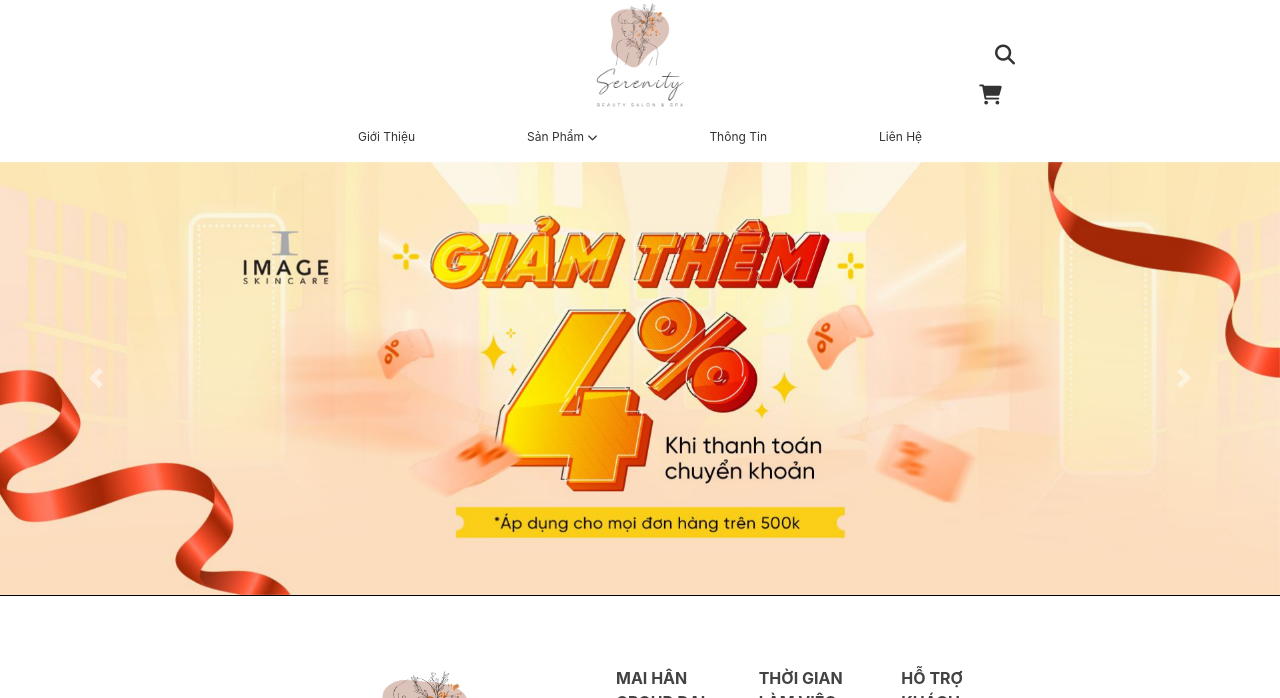
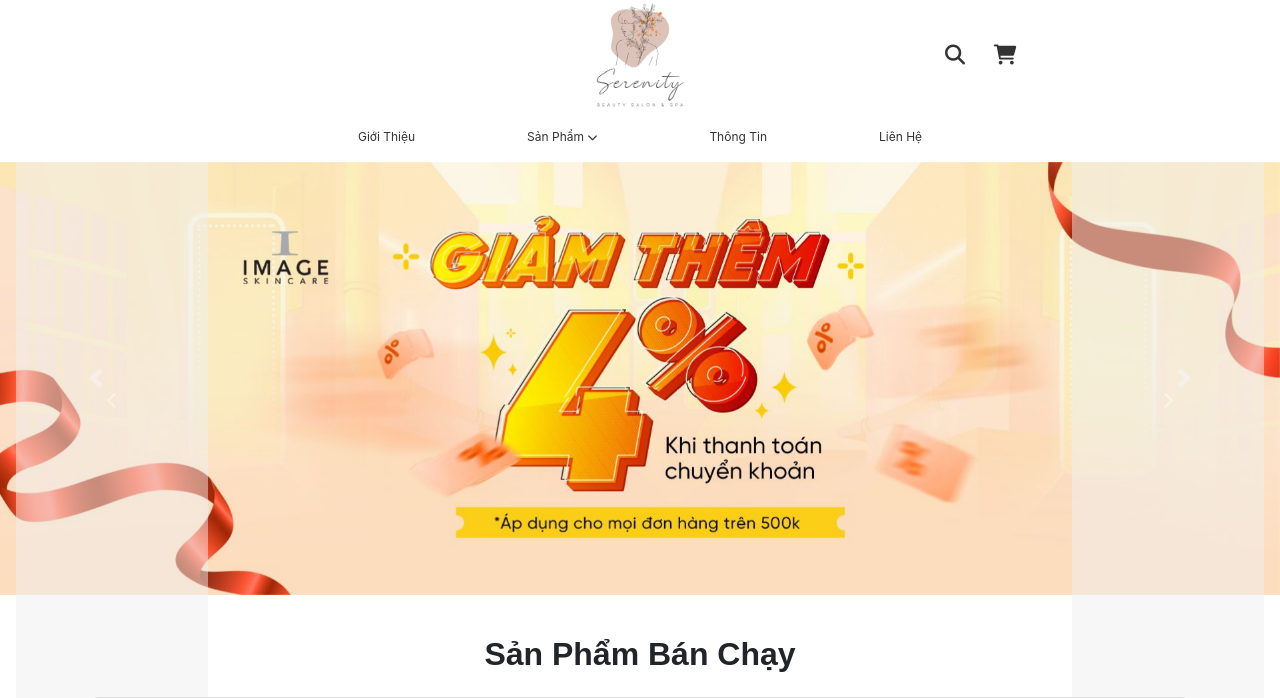
Before and after one commit to JacobPorman/SerenitySpa, a PHP site: page / in a window 1280 px wide. Shown: the top 698 px of the page. Run offline with PHP 8.4, Linux system fonts and the light colour scheme; grey boxes are pictures that could not be loaded.

Commit message:
change index page

```diff
--- /dev/null
+++ b/FE/css/index.css
@@ -0,0 +1,10 @@
+/* Best Product */
+.bestProduct {
+  padding-top: 40px;
+}
+
+.bestProduct h2 {
+  font-family: sans-serif;
+  font-weight: bold;
+  text-align: center;
+}
--- a/FE/css/style.css
+++ b/FE/css/style.css
@@ -1,6 +1,10 @@
 * {
   margin: 0;
   padding: 0;
+}
+
+html {
+  box-sizing: border-box;
 }
 
 /* html{
@@ -49,10 +53,12 @@
   top: 30px;
   right: 250px;
 }
-/*
-.container-fluid .icon i{
-    padding-right: 20px;
-} */
+
+.item-icon {
+  display: flex;
+  justify-content: center;
+  align-items: center;
+}
 
 /* Search Btn */
 .searchbar {
@@ -109,6 +115,7 @@
   background: #fff;
 
   font-size: 20px;
+
   border: none;
   border-radius: 50%;
   color: #333;
@@ -116,9 +123,18 @@
   transition: 0.2s;
 }
 
+.shopping-cart {
+  margin-bottom: auto;
+  margin-top: auto;
+  height: 50px;
+  padding: 10px;
+}
+
 .shopping-cart:hover .shopping_icon {
   color: #e74c3c;
 }
+
+/* Nav bar */
 
 .navbar a {
   color: #333;
--- a/FE/index.html
+++ b/FE/index.html
@@ -21,6 +21,7 @@
     <link rel="stylesheet" href="./libs/bootstrap/bootstrap.min.css" />
 
     <link rel="stylesheet" href="./css/style.css" />
+    <link rel="stylesheet" href="./css/index.css" />
   </head>
   <body>
     <!-- HEADER -->
@@ -31,6 +32,7 @@
         </div>
         <div class="icon">
           <form action="" method="get" id="form-search">
+            <div class="item-icon">
               <div class="searchbar">
                 <input
                   class="search_input"
@@ -46,6 +48,7 @@
                 <button href="#" class="shopping_icon">
                   <i class="fa-solid fa-cart-shopping"></i>
                 </button>
+              </div>
             </div>
           </form>
           <!-- <i class="fa-solid fa-cart-shopping"></i> -->
@@ -133,7 +136,124 @@
           </a>
         </div>
       </section>
-      <section class="bestProduct"></section>
+      <section class="container bestProduct">
+        <h2>Sản Phẩm Bán Chạy</h2>
+        <div class="multi-carousel" data-mdb-interval="3000" data-mdb-items="5">
+          <div class="d-flex justify-content-center m-2 mb-3">
+            <button
+              class="carousel-control-prev btn btn-pink btn-floating mx-3"
+              type="button"
+              tabindex="0"
+              data-mdb-slide="prev"
+            >
+              <i class="fas fa-angle-left fa-lg"></i>
+            </button>
+            <button
+              class="carousel-control-next btn btn-pink btn-floating mx-3"
+              type="button"
+              tabindex="0"
+              data-mdb-slide="next"
+            >
+              <i class="fas fa-angle-right fa-lg"></i>
+            </button>
+          </div>
+          <div class="multi-carousel-inner">
+            <div class="multi-carousel-item">
+              <div class="card m-2">
+                <img
+                  class="card-img-top"
+                  src="https://mdbootstrap.com/img/Photos/Square/img(4).jpg"
+                  alt="Card image cap"
+                />
+                <div class="card-body">
+                  <h5 class="card-title">Moda</h5>
+                  <p class="card-text">Plan B</p>
+                  <ul class="list-unstyled list-inline my-2">
+                    <li class="list-inline-item mx-0">
+                      <i class="fas fa-star"></i>
+                    </li>
+                    <li class="list-inline-item mx-0">
+                      <i class="fas fa-star"></i>
+                    </li>
+                    <li class="list-inline-item mx-0">
+                      <i class="fas fa-star"></i>
+                    </li>
+                    <li class="list-inline-item mx-0">
+                      <i class="fas fa-star"></i>
+                    </li>
+                    <li class="list-inline-item mx-0">
+                      <i class="fas fa-star-half-alt"></i>
+                    </li>
+                  </ul>
+                  <p class="price mb-0">9,99 $</p>
+                </div>
+              </div>
+            </div>
+            <div class="multi-carousel-item">
+              <div class="card m-2">
+                <img
+                  class="card-img-top"
+                  src="https://mdbootstrap.com/img/Photos/Square/img(1).jpg"
+                  alt="Card image cap"
+                />
+                <div class="card-body">
+                  <h5 class="card-title">Indie City</h5>
+                  <p class="card-text">Pixies</p>
+                  <ul class="list-unstyled list-inline my-2">
+                    <li class="list-inline-item mx-0">
+                      <i class="fas fa-star"></i>
+                    </li>
+                    <li class="list-inline-item mx-0">
+                      <i class="fas fa-star"></i>
+                    </li>
+                    <li class="list-inline-item mx-0">
+                      <i class="fas fa-star"></i>
+                    </li>
+                    <li class="list-inline-item mx-0">
+                      <i class="fas fa-star"></i>
+                    </li>
+                    <li class="list-inline-item mx-0">
+                      <i class="far fa-star"></i>
+                    </li>
+                  </ul>
+                  <p class="price mb-0">14,99 $</p>
+                </div>
+              </div>
+            </div>
+            <div class="multi-carousel-item">
+              <div class="card m-2">
+                <img
+                  class="card-img-top"
+                  src="https://mdbootstrap.com/img/Photos/Square/img(7).jpg"
+                  alt="Card image cap"
+                />
+                <div class="card-body">
+                  <h5 class="card-title">Year</h5>
+                  <p class="card-text">Indielectru</p>
+                  <ul class="list-unstyled list-inline my-2">
+                    <li class="list-inline-item mx-0">
+                      <i class="fas fa-star"></i>
+                    </li>
+                    <li class="list-inline-item mx-0">
+                      <i class="fas fa-star"></i>
+                    </li>
+                    <li class="list-inline-item mx-0">
+                      <i class="fas fa-star"></i>
+                    </li>
+                    <li class="list-inline-item mx-0">
+                      <i class="fas fa-star"></i>
+                    </li>
+                    <li class="list-inline-item mx-0">
+                      <i class="fas fa-star"></i>
+                    </li>
+                  </ul>
+                  <p class="price mb-0">12,99 $</p>
+                </div>
+              </div>
+            </div>
+          </div>
+        </div>
+      </section>
     </main>
 
     <!-- FOOTER -->
```
Lines whose indentation alone changed are shown as unchanged.
